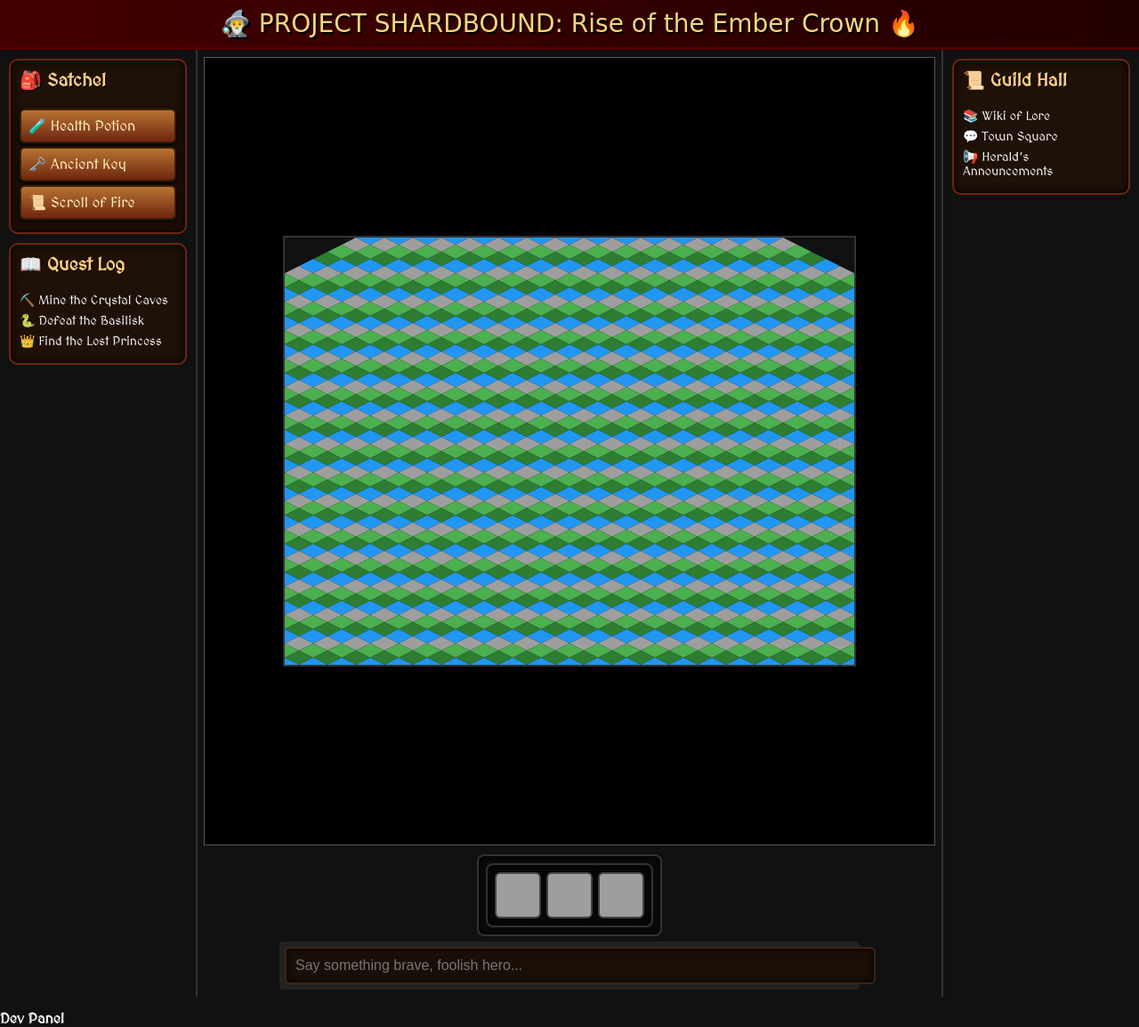
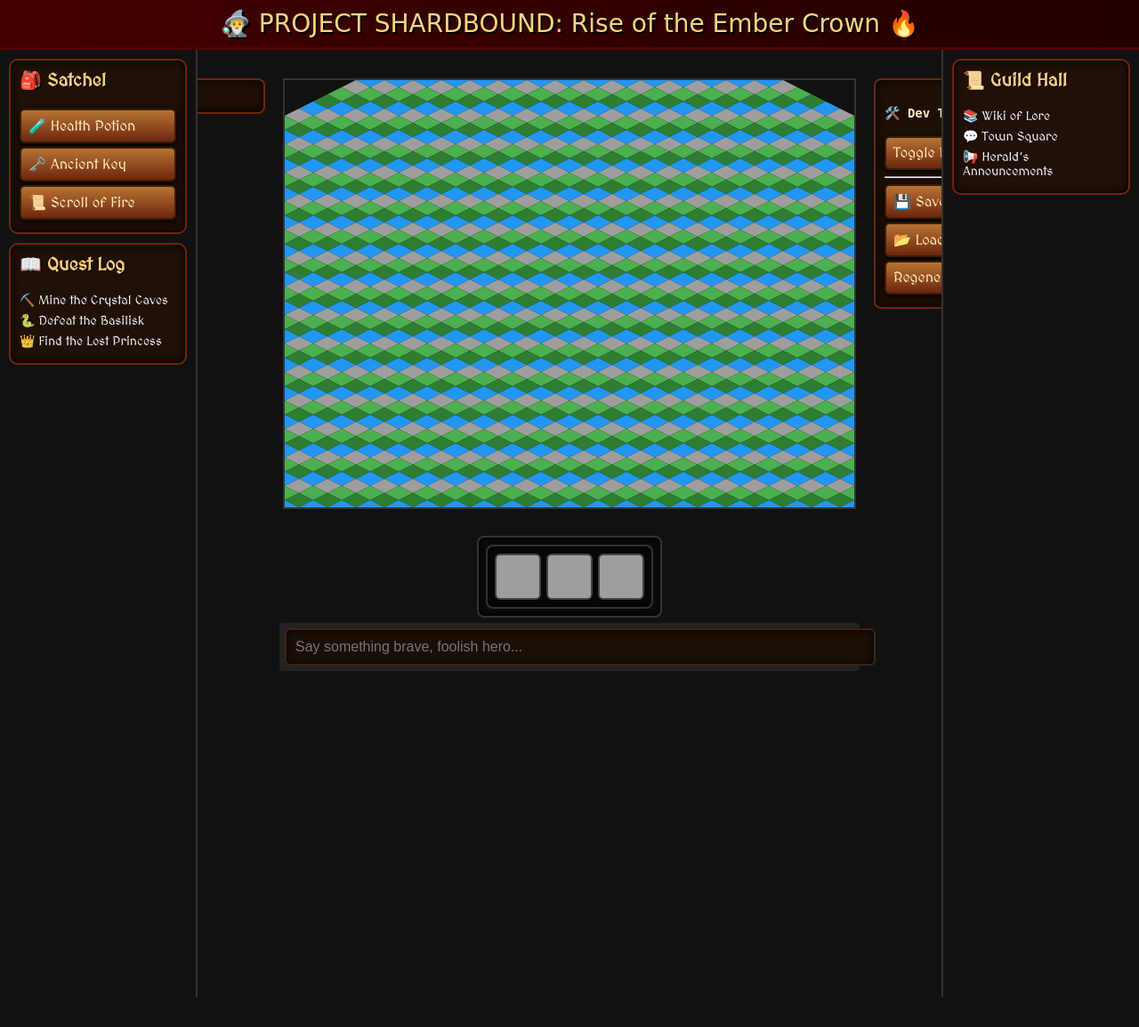
Before and after one commit to nlarralde13/project-shardbound, a Flask app: page / in a window 1280 px wide. Shown: the whole page at 89% size. After the commit the page ends 1120 px from the top, so only its background shows below. Run offline with Flask 3, Linux system fonts and the light colour scheme; some web fonts are replaced; grey boxes are pictures that could not be loaded.

Commit message:
save/load/regen working

```diff
--- a/static/src/main.js
+++ b/static/src/main.js
@@ -2,6 +2,8 @@ import { renderShard } from './shards/renderShard.js';
 import { createTooltip, updateTooltip, hideTooltip } from './ui/tooltip.js';
 import { initCamera, centerViewport } from './ui/camera.js';
 import { TILE_WIDTH, TILE_HEIGHT } from './config/mapConfig.js';
+import { saveShard, loadShardFromFile, regenerateShard } from './utils/shardLoader.js';
+
 
 let hoveredTile = null;
 
@@ -36,7 +38,10 @@ window.addEventListener('DOMContentLoaded', async () => {
     console.log("[Settings] Loaded:", settings);
 
     if (settings.devMode) {
-        document.getElementById('devToolsPanel').style.display = 'block';
+        const devTools = document.getElementById('devToolsPanel');
+        const devStats = document.getElementById('devStatsPanel');
+        if (devTools) devTools.style.display = 'block';
+        if (devStats) devStats.style.display = 'block';
         console.log("[DevMode] Dev tools enabled");
     }
 
@@ -62,9 +67,48 @@ window.addEventListener('DOMContentLoaded', async () => {
 
     const ctx = canvas.getContext('2d');
     const shard = await loadShard();
-    console.log("[main.js] 🧩 About to render shard:", shard);
+    //console.log("[main.js] 🧩 About to render shard:", shard);
     renderShard(ctx, shard);
-    console.log("[main.js] ✅ renderShard() was called");
+    //console.log("[main.js] ✅ renderShard() was called");
+
+
+    // === Dev Tools Button Hooks ===
+    if (settings.devMode) {
+      // Save shard to file
+      document.getElementById('saveShard').addEventListener('click', () => {
+        saveShard(shard);
+      });
+
+      // Load shard from uploaded file
+      document.getElementById('loadShardBtn').addEventListener('click', () => {
+        document.getElementById('loadShardInput').click();
+      });
+
+      document.getElementById('loadShardInput').addEventListener('change', (e) => {
+        const file = e.target.files[0];
+        if (!file) return;
+
+        loadShardFromFile(file, (newShard) => {
+          shard.tiles = newShard.tiles;
+          shard.width = newShard.width;
+          shard.height = newShard.height;
+          hoveredTile = null;
+          renderShard(ctx, shard);
+        });
+      });
+
+      // Regenerate default shard
+      document.getElementById('regenWorld').addEventListener('click', () => {
+        regenerateShard(settings, (newShard) => {
+          shard.tiles = newShard.tiles;
+          shard.width = newShard.width;
+          shard.height = newShard.height;
+          hoveredTile = null;
+          renderShard(ctx, shard);
+        });
+      });
+    }
+
 
 
 
@@ -85,7 +129,7 @@ window.addEventListener('DOMContentLoaded', async () => {
       const mouseY = e.clientY - bounds.top;
       const tile = getTileUnderMouse(mouseX, mouseY, TILE_WIDTH, TILE_HEIGHT, originX, originY, shard);
 
-      console.log("[main.js] 🎯 Calling updateTooltip with:", tile); // ✅ NOW it's safe
+      //console.log("[main.js] 🎯 Calling updateTooltip with:", tile); // ✅ NOW it's safe
 
       if (!tile || (hoveredTile && tile.x === hoveredTile.x && tile.y === hoveredTile.y)) {
         return; // no change
--- /dev/null
+++ b/static/src/utils/shardLoader.js
@@ -0,0 +1,40 @@
+// static/src/utils/shardLoader.js
+import { renderShard } from '../shards/renderShard.js';
+
+export function saveShard(shard) {
+  const dataStr = JSON.stringify(shard, null, 2);
+  const blob = new Blob([dataStr], { type: "application/json" });
+  const url = URL.createObjectURL(blob);
+
+  const a = document.createElement('a');
+  a.href = url;
+  a.download = 'shard_0_0.json';
+  a.click();
+
+  URL.revokeObjectURL(url);
+}
+
+export function loadShardFromFile(file, onLoad) {
+  const reader = new FileReader();
+  reader.onload = (e) => {
+    try {
+      const newShard = JSON.parse(e.target.result);
+      console.log("[ShardLoader] ✅ Loaded shard from file");
+      onLoad(newShard);
+    } catch (err) {
+      console.error("[ShardLoader] ❌ Failed to load shard:", err);
+    }
+  };
+  reader.readAsText(file);
+}
+
+export async function regenerateShard(settings, renderCallback) {
+  try {
+    const res = await fetch('/static/public/shards/shard_0_0.json');
+    const shard = await res.json();
+    console.log("[ShardLoader] 🔄 Regenerated from default shard");
+    renderCallback(shard);
+  } catch (err) {
+    console.error("[ShardLoader] ❌ Failed to regenerate shard:", err);
+  }
+}
--- a/static/styles.css
+++ b/static/styles.css
@@ -68,24 +68,24 @@ body {
 }
 
 #viewportWrapper {
-  flex-grow: 1;
-  width: 100%;
   display: flex;
+  flex-direction: row;
   justify-content: center;
-  align-items: center;
-  background: #000;
-  border: 1px solid #555;
-  margin-bottom: 4px;
+  align-items: flex-start;
+  gap: 20px;
+  padding: 12px;
 }
 
+
 #viewport {
+  position: relative;
+  background-color: #000;
+  overflow: scroll;
+  border: 2px solid #333;
+  box-shadow: 0 0 10px #000 inset;
   width: 640px;
   height: 480px;
-  background: #000;
-  border: 2px solid #333;
-  box-shadow: 0 0 12px #000 inset;
-  position: relative;
-  overflow: auto;
+  flex-shrink: 0;
 }
 
 /* === Tooltip Canvas etc. === */
@@ -225,3 +225,16 @@ button:hover {
   margin: 6px 0;
   border-top: 1px solid #555;
 }
+
+.dev-box {
+  display:none;
+  width: 180px;
+  background: rgba(30, 15, 5, 0.95);
+  color: #ffeccc;
+  border: 2px solid #6e260e;
+  border-radius: 8px;
+  padding: 10px;
+  font-family: monospace;
+  font-size: 14px;
+  box-shadow: 0 0 10px #000 inset;
+}
--- a/templates/index.html
+++ b/templates/index.html
@@ -31,9 +31,24 @@
       <!-- Center Panel -->
       <div id="centerPanel">
         <div id="viewportWrapper">
-          <div id="viewport">
-            <!-- Your canvas will render here -->
+          <div id="viewportWrapper">
+          <div id="devStatsPanel" class="dev-box">📊 Dev Stats</div>
+          <div id="viewport"><!-- canvasWrapper will be inserted here --></div>
+          <div id="devToolsPanel" class="dev-box">
+            <h4>🛠️ Dev Tools</h4>
+            <button id="toggleBrush">Toggle Brush</button>
+            <hr>
+            <button id="saveShard">💾 Save Shard</button>
+            <input type="file" id="loadShardInput" accept=".json" style="display: none;" />
+            <button id="loadShardBtn">📂 Load Shard</button>
+
+            <button id="regenWorld">Regenerate Shard</button>
           </div>
+        </div>
+
+
+
+
         </div>
         <div id="actionBar">
           <div id="actionBar">
```
